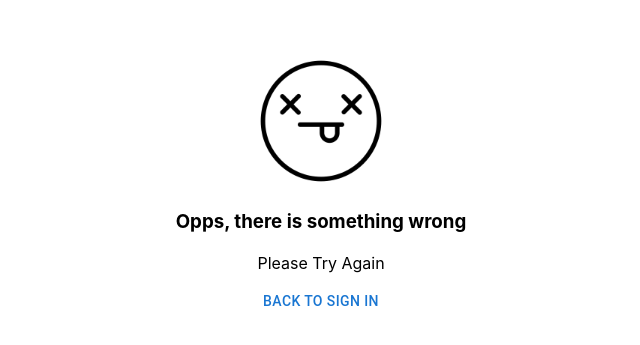
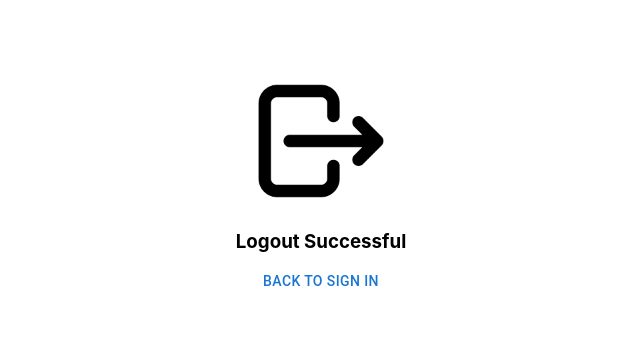
Before and after one commit to SunshinePeace/Socail-Media-Project, a Next.js app: page /Components/Login in a window 1280 px wide. Shown: the part 217-562 px from the top of the page, without its empty margins (319-959 px from the left). Built offline with nearby package versions, Linux system fonts and the light colour scheme; no server answers.

Commit message:
Change content of Login.tsx

```diff
--- a/pages/Components/Login.tsx
+++ b/pages/Components/Login.tsx
@@ -29,16 +29,13 @@ const Login: React.FC = function () {
                 <div className={styles.flexbox}>
 
                     <div>
-                        <img src="/Dead.png" width="150" height="150" alt="" />
+                        <img src="/Logout.png" width="150" height="150" alt="" />
                     </div>
 
                     <h3 className={styles.word}>
-                        Opps, there is something wrong
+                        Logout Successful
                     </h3>
 
-                    <p className={styles.word}>
-                        Please Try Again
-                    </p>
                     <Button className={styles.loginpage_btn} type="submit" onClick={signIn} href="../Components/LoginPage">
                         Back To Sign In
                     </Button>
```
Also changed, not shown: public/Logout.png (added).
